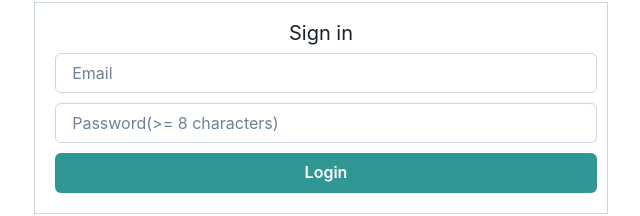
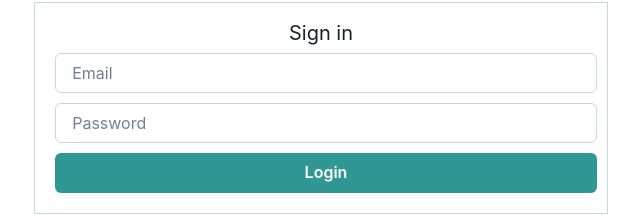
Before and after one commit to zhanyang01/Fun-Language-5622, a React (Create React App) app in the folder client/: page / in a window 1280 px wide. Shown: the part 114-330 px from the top of the page, without its empty margins (319-959 px from the left). Built offline with nearby package versions, Linux system fonts and the light colour scheme.

Commit message:
password

```diff
--- a/client/src/Pages/Authentication/login.jsx
+++ b/client/src/Pages/Authentication/login.jsx
@@ -81,7 +81,7 @@ const Login = ({setLoginUser}) => {
                     <Input
                         m="5px"
                         type="password"
-                        placeholder="Password(>= 8 characters)"
+                        placeholder="Password"
                         name="password"
                         value={user.password}
                         onChange={handleChange}/>
--- a/client/src/Pages/Authentication/register.jsx
+++ b/client/src/Pages/Authentication/register.jsx
@@ -39,8 +39,8 @@ const Register = () => {
         console.log("Invalid email");
     }
     if (password.length < 8 && !errors.includes("Please fill up all fields")) {
-        errors.push("Invalid password");
-        console.log("Invalid password");
+        errors.push("Invalid password (must be at least 8 characters)");
+        console.log("Invalid password (must be at least 8 characters)");
     }
     if (errors.length === 0) {
         await axios.post(`${process.env.REACT_APP_BACKEND_SERVER}/Register`, user)
@@ -87,7 +87,7 @@ const Register = () => {
                             </div>
                             <div class="flex flex-col mb-2">
                                 <div class=" relative ">
-                                    <input type="password" id="create-account-password" class=" rounded-lg border-transparent flex-1 appearance-none border border-gray-300 w-full py-2 px-4 bg-white text-gray-700 placeholder-gray-400 shadow-sm text-base focus:outline-none focus:ring-2 focus:ring-purple-600 focus:border-transparent" name="password" value={user.password} onChange={handleChange} placeholder="Password(>= 8 characters)"/>
+                                    <input type="password" id="create-account-password" class=" rounded-lg border-transparent flex-1 appearance-none border border-gray-300 w-full py-2 px-4 bg-white text-gray-700 placeholder-gray-400 shadow-sm text-base focus:outline-none focus:ring-2 focus:ring-purple-600 focus:border-transparent" name="password" value={user.password} onChange={handleChange} placeholder="Password"/>
                                     </div>
                                 </div>
                                     <div class="flex w-full my-4">
--- a/client/src/Pages/Users/profile.jsx
+++ b/client/src/Pages/Users/profile.jsx
@@ -196,8 +196,8 @@ const Profile = () => {
             console.log("Invalid new email");
         }
         if (password.length < 8 && !errors.includes("Please fill up all fields")) {
-            errors.push("Invalid password");
-            console.log("Invalid password");
+            errors.push("Invalid password (must be at least 8 characters)");
+            console.log("Invalid password (must be at least 8 characters)");
         }
         if (currentEmail !== localStorage.getItem("email") && !errors.includes("Please fill up all fields")) {
             errors.push("Please check that you are giving the correct email");
@@ -348,7 +348,7 @@ const Profile = () => {
                 </div>
                 <div class="flex flex-col mb-2">
                     <div class=" relative ">
-                        <input type="password" id="create-account-password" class=" rounded-lg border-transparent flex-1 appearance-none border border-gray-300 w-full py-2 px-4 bg-white text-gray-700 placeholder-gray-400 shadow-sm text-base focus:outline-none focus:ring-2 focus:ring-purple-600 focus:border-transparent" name="password" value={user.password} onChange={handleChange} placeholder="Password(>= 8 characters)"/>
+                        <input type="password" id="create-account-password" class=" rounded-lg border-transparent flex-1 appearance-none border border-gray-300 w-full py-2 px-4 bg-white text-gray-700 placeholder-gray-400 shadow-sm text-base focus:outline-none focus:ring-2 focus:ring-purple-600 focus:border-transparent" name="password" value={user.password} onChange={handleChange} placeholder="Password"/>
                     </div>
                 </div>
                 <div class="flex w-full my-4">
```
